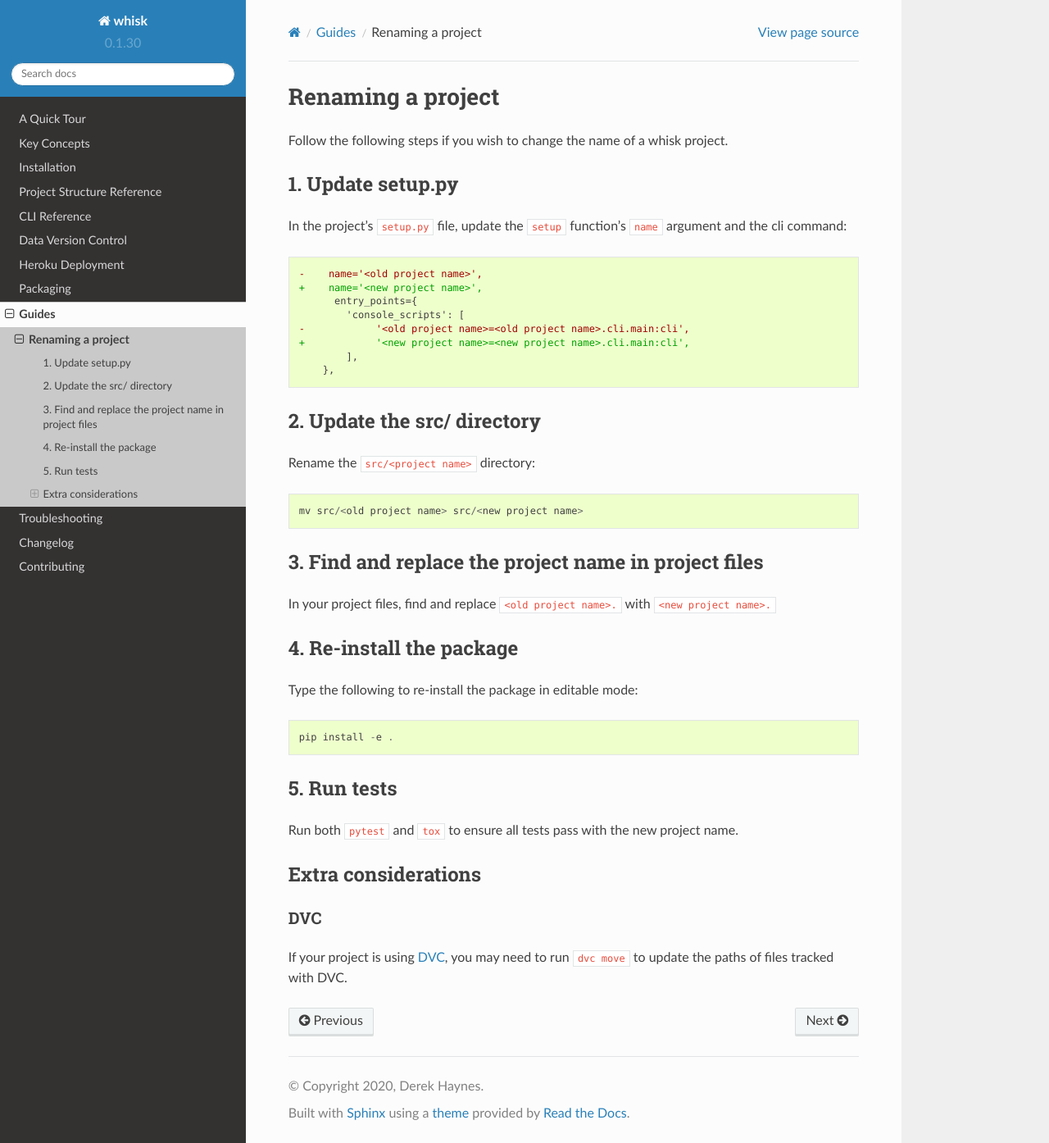
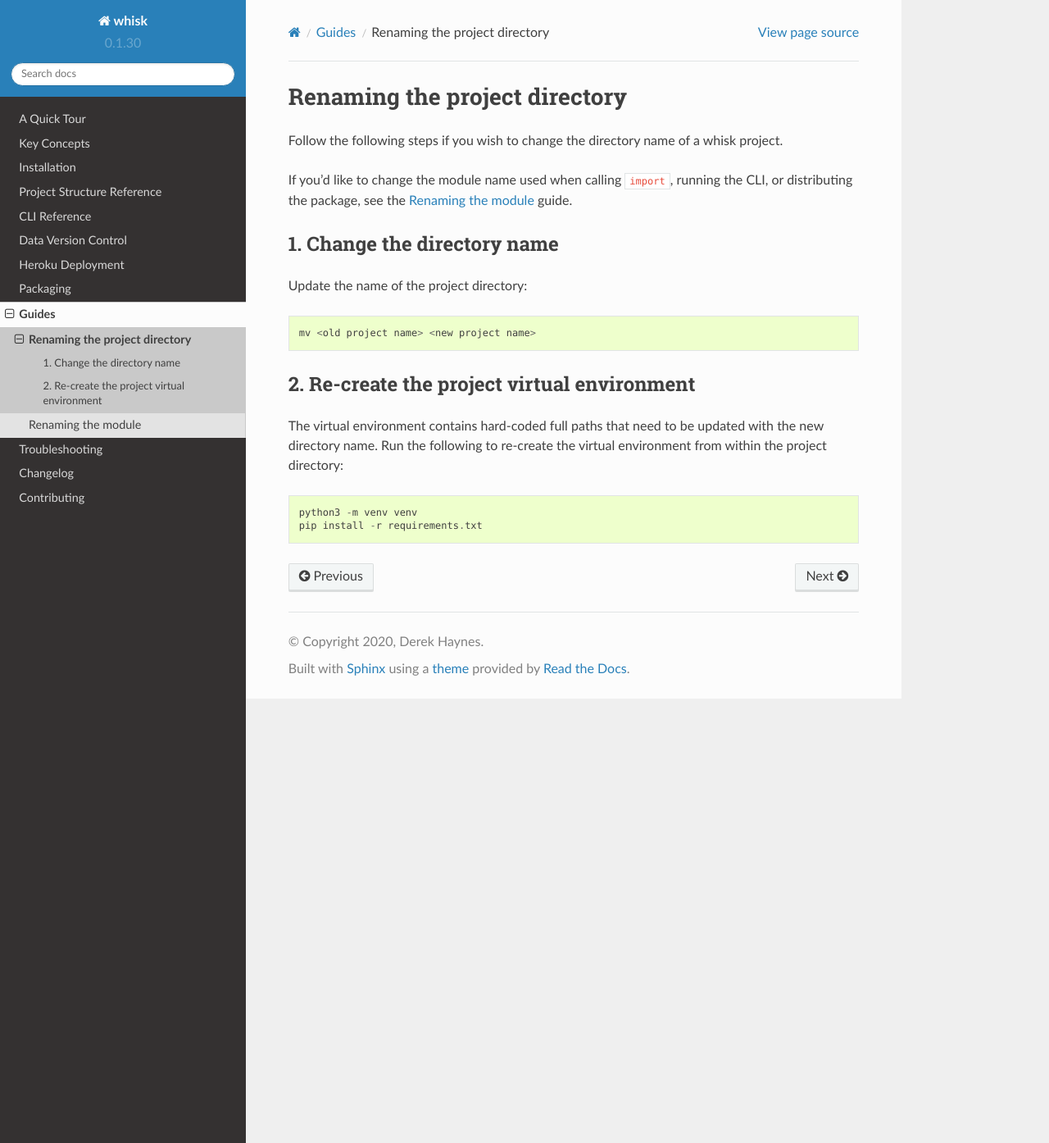
Before and after one commit to whisk-ml/whisk, a Sphinx documentation site: the page built from docs/rename_project.md, in a window 1280 px wide and 1394 px high. Shown: the whole window at 82% size. Built offline with Sphinx 7.4.7 and the Read the Docs theme 2.0.0, drawn with Linux system fonts in a browser that asks for light colours; pages that are not in the unit, such as notebooks, are missing from menus.

Commit message:
Added separate guides for rename prj/module, setup+test cleanup

````diff
--- a/docs/guides.md
+++ b/docs/guides.md
@@ -7,4 +7,5 @@ The guides below provide a step-by-step walkthrough of common tasks inside whisk
    :maxdepth: 2
 
    rename_project
+   rename_module
 ```
--- /dev/null
+++ b/docs/rename_module.md
@@ -0,0 +1,52 @@
+# Renaming the module
+
+Follow the following steps if you wish to change the module name inside a whisk project. The module name is used when importing and when packaging the model:
+
+```py
+from <module name>.models.model import Model
+model = Model()
+model.predict(<input>)
+```
+
+If you'd like to change the directory name associated with the project, see the [Renaming the project directory](rename_project.html) guide.
+
+## 1. Update setup.py
+
+In the project's `setup.py` file, update the `setup` function's `name` argument and the cli command:
+
+```diff
+-    name='<old module name>',
++    name='<new module name>',
+      entry_points={
+        'console_scripts': [
+-            '<old module name>=<old module name>.cli.main:cli',
++            '<new module name>=<new module name>.cli.main:cli',
+        ],
+    },
+```
+
+## 2. Update the src/<module name> directory
+
+Rename the `src/<module name>` directory:
+
+    mv src/<old module name> src/<new module name>
+
+## 3. Find and replace the project name in project files
+
+In your project files, find and replace `<old module name>.` with `<new module name>.`
+
+## 4. Re-install the package
+
+Type the following to re-install the package in editable mode:
+
+    pip install -e .
+
+## 5. Run tests
+
+Run both `pytest` and `tox` to ensure all tests pass with the new project name.
+
+## Extra considerations
+
+### DVC
+
+If your project is using [DVC](dvc.html), you may need to run [`dvc move`](https://dvc.org/doc/command-reference/move) to update the paths of files tracked with DVC.
--- a/docs/rename_project.md
+++ b/docs/rename_project.md
@@ -1,44 +1,18 @@
-# Renaming a project
+# Renaming the project directory
 
-Follow the following steps if you wish to change the name of a whisk project.
+Follow the following steps if you wish to change the directory name of a whisk project.
 
-## 1. Update setup.py
+If you'd like to change the module name used when calling `import`, running the CLI, or distributing the package, see the [Renaming the module](rename_module.html) guide.
 
-In the project's `setup.py` file, update the `setup` function's `name` argument and the cli command:
+## 1. Change the directory name
 
-```diff
--    name='<old project name>',
-+    name='<new project name>',
-      entry_points={
-        'console_scripts': [
--            '<old project name>=<old project name>.cli.main:cli',
-+            '<new project name>=<new project name>.cli.main:cli',
-        ],
-    },
-```
+Update the name of the project directory:
 
-## 2. Update the src/<project name> directory
+    mv <old project name> <new project name>
 
-Rename the `src/<project name>` directory:
+## 2. Re-create the project virtual environment
 
-    mv src/<old project name> src/<new project name>
+The virtual environment contains hard-coded full paths that need to be updated with the new directory name. Run the following to re-create the virtual environment from within the project directory:
 
-## 3. Find and replace the project name in project files
-
-In your project files, find and replace `<old project name>.` with `<new project name>.`
-
-## 4. Re-install the package
-
-Type the following to re-install the package in editable mode:
-
-    pip install -e .
-
-## 5. Run tests
-
-Run both `pytest` and `tox` to ensure all tests pass with the new project name.
-
-## Extra considerations
-
-### DVC
-
-If your project is using [DVC](dvc.html), you may need to run [`dvc move`](https://dvc.org/doc/command-reference/move) to update the paths of files tracked with DVC.
+    python3 -m venv venv
+    pip install -r requirements.txt
````
Also changed, not shown: 5 other files.
